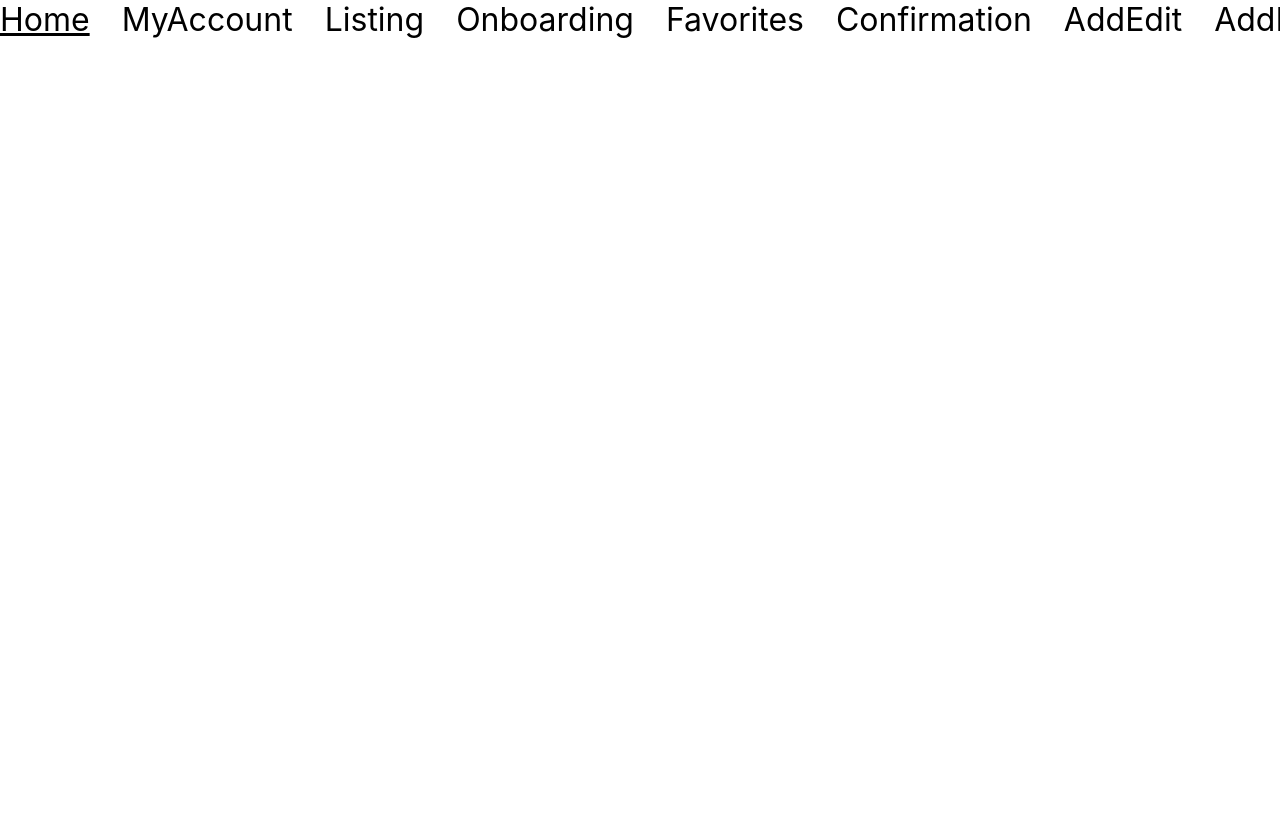
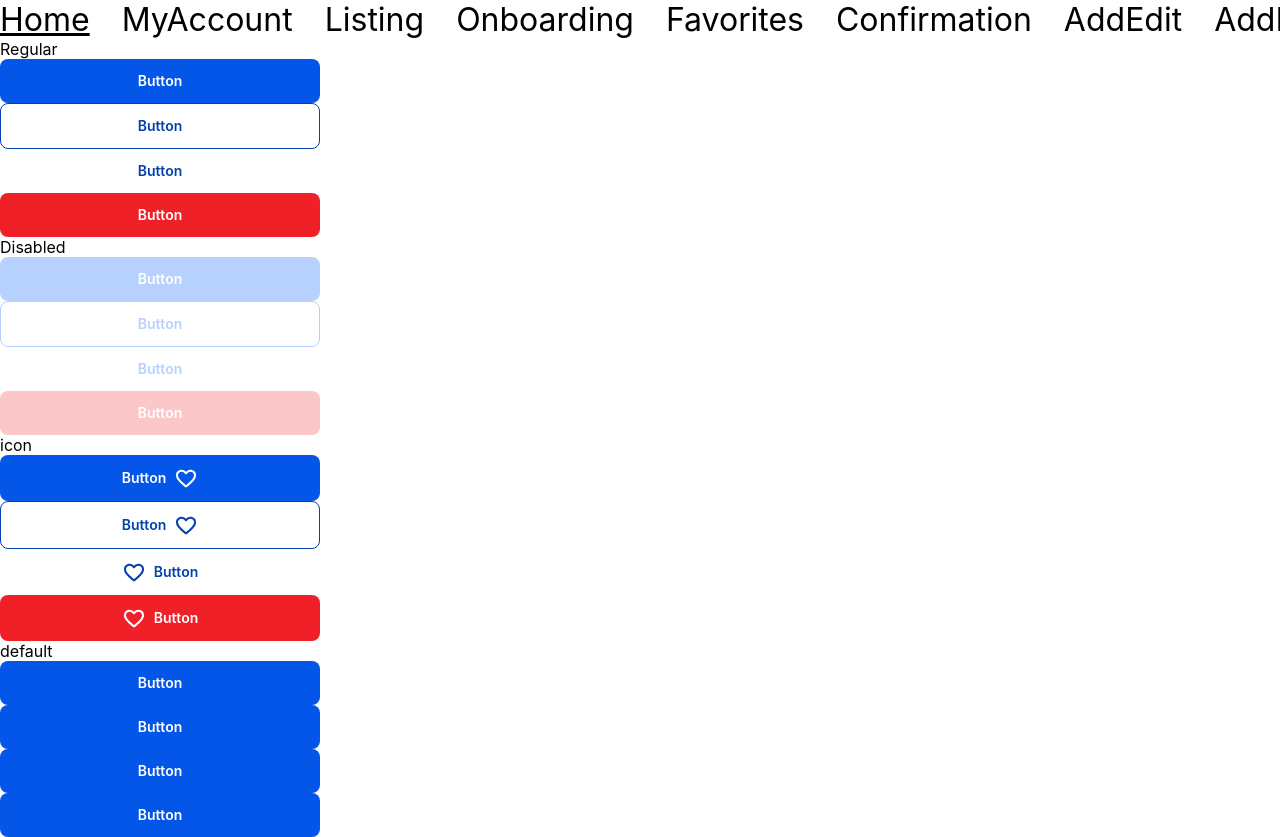
Before and after one commit to assist-software/internship-2022-july-fe2, a React (Create React App) app: page /selim in a window 1280 px wide. Shown: the top 837 px of the page. Before the commit the page ends 800 px from the top, so only its background shows below. Built offline with nearby package versions, Linux system fonts and the light colour scheme.

Commit message:
Button component done

```diff
--- a/src/App.js
+++ b/src/App.js
@@ -34,7 +34,6 @@ function App() {
         <Route path="/" element={<Home />} />
         <Route path="/listing" element={<Listing />} />
         <Route path="/onboarding" element={<Onboarding />} />
-
         {/* test */}
         <Route path="/selim" element={<Selim />} />
         <Route path="/catalin" element={<Catalin />} />
--- a/src/components/Button/Button.jsx
+++ b/src/components/Button/Button.jsx
@@ -1,17 +1,38 @@
 import React from "react";
 import PropTypes from "prop-types";
 import styles from "./Button.module.scss";
+import { ReactComponent as Heart } from "../../assets/icons/heart.svg";
 
-const Button = ({ variant, disabled, label }) => {
-  return <button className={(styles.button, styles[variant])}>{label}</button>;
+const Button = ({ variant, label, icon, position, disabled, onClick }) => {
+  return (
+    <button
+      onClick={onClick}
+      disabled={disabled}
+      className={`${styles.button} ${styles[variant]} ${styles[position]}`}
+    >
+      {icon}
+      {label}
+    </button>
+  );
 };
 
 Button.propTypes = {
-  variant: PropTypes.string.isRequired,
+  variant: PropTypes.oneOf(["primary", "secondary", "tertiary", "destructive"])
+    .isRequired,
+  label: PropTypes.string.isRequired,
+  icon: PropTypes.node,
+  position: PropTypes.oneOf(["left", "right", "none"]),
+  disabled: PropTypes.bool,
+  onClick: PropTypes.func,
 };
 
 Button.defaultProps = {
   variant: "primary",
+  label: "Button",
+  icon: <Heart />,
+  position: "none",
+  disabled: false,
+  onClick: () => {},
 };
 
 export default Button;
--- a/src/components/Button/Button.module.scss
+++ b/src/components/Button/Button.module.scss
@@ -1,25 +1,116 @@
 @import "../../styles/variables.scss";
 
 .button {
-  padding: 1rem 0.5rem;
-  margin: 1rem 0.5rem;
+  padding: 11px 77px;
+  border-radius: 8px;
+  font-size: $font-button;
+  font-weight: $font-semibold;
+  cursor: pointer;
+  width: 100%;
+  display: flex;
+  align-items: center;
+  justify-content: center;
+  line-height: 22px;
+
+  &:disabled {
+    pointer-events: none;
+  }
 }
 
 .primary {
   background-color: $color-primary-400;
   color: $color-white;
+
+  &:hover {
+    background-color: $color-primary-500;
+  }
+
+  &:active {
+    background-color: $color-primary-700;
+  }
+
+  &:disabled {
+    background-color: $color-primary-200;
+  }
 }
 
 .secondary {
   background-color: $color-white;
   color: $color-primary-500;
-  border: 1px solid black;
+  border: 1px solid $color-primary-500;
+
+  &:hover {
+    border-color: $color-primary-600;
+    background-color: $color-primary-100;
+    color: $color-primary-600;
+  }
+
+  &:active {
+    border-color: $color-primary-700;
+    background-color: $color-primary-200;
+    color: $color-primary-700;
+  }
+
+  &:disabled {
+    color: $color-primary-200;
+    border-color: $color-primary-200;
+  }
 }
 
 .tertiary {
   background-color: $color-white;
+  color: $color-primary-500;
+
+  &:hover {
+    background-color: $color-primary-100;
+    color: $color-primary-600;
+  }
+
+  &:active {
+    background-color: $color-primary-200;
+    color: $color-primary-700;
+  }
+
+  &:disabled {
+    color: $color-primary-200;
+  }
 }
 
 .destructive {
   background-color: $color-alert-400;
+  color: $color-white;
+
+  &:hover {
+    background-color: $color-alert-500;
+  }
+
+  &:active {
+    background-color: $color-alert-700;
+  }
+
+  &:disabled {
+    background-color: $color-alert-200;
+  }
 }
+
+.left {
+  fill: currentColor;
+  svg {
+    margin-right: 8px;
+  }
+}
+
+.right {
+  fill: currentColor;
+  flex-direction: row-reverse;
+
+  svg {
+    margin-left: 8px;
+  }
+}
+
+.none {
+  svg {
+    display: none;
+  }
+}
--- a/src/pages/Demo/Selim.jsx
+++ b/src/pages/Demo/Selim.jsx
@@ -3,7 +3,33 @@ import Button from "../../components/Button/Button";
 
 const Selim = () => {
   return (
-    <div>
+    <div
+      style={{
+        width: "20rem",
+      }}
+    >
+      <h1>Regular</h1>
+      <Button variant="primary" label="Button" />
+      <Button variant="secondary" label="Button" />
+      <Button variant="tertiary" label="Button" />
+      <Button variant="destructive" label="Button" />
+
+      <h2>Disabled</h2>
+      <Button disabled variant="primary" label="Button" />
+      <Button disabled variant="secondary" label="Button" />
+      <Button disabled variant="tertiary" label="Button" />
+      <Button disabled variant="destructive" label="Button" />
+
+      <h1>icon</h1>
+      <Button position="right" variant="primary" label="Button" />
+      <Button position="right" variant="secondary" label="Button" />
+      <Button position="left" variant="tertiary" label="Button" />
+      <Button position="left" variant="destructive" label="Button" />
+
+      <h1>default</h1>
+      <Button />
+      <Button />
+      <Button />
       <Button />
     </div>
   );
```
Also changed, not shown: src/assets/icons/heart.svg.
